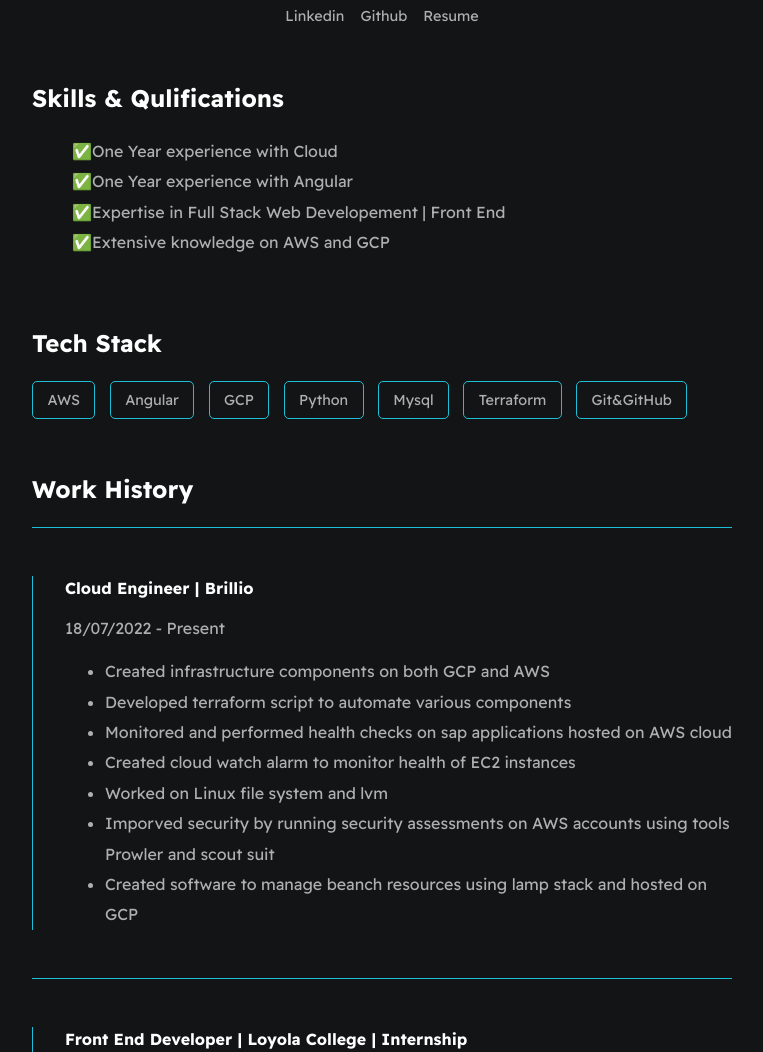
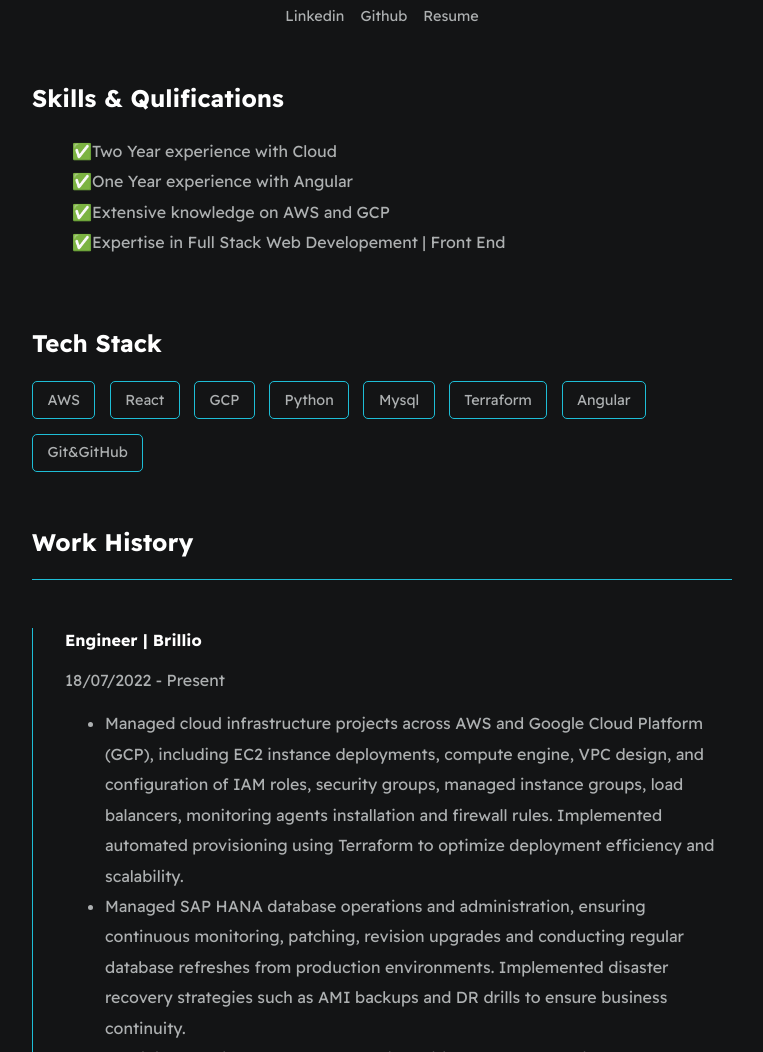
Before and after one commit to vijayabalaji-dev/my_resume, a plain HTML site: page index.html in a window 1280 px wide. Shown: the part 440-1492 px from the top of the page, without its empty margins (258-1021 px from the left). Drawn offline with Linux system fonts and the light colour scheme.

Commit message:
Update  v2 index.html

```diff
--- a/index.html
+++ b/index.html
@@ -15,7 +15,7 @@
       </div>
       <div>
         <h1 id="username">Vijayabalaji</h1>
-        <h2 id="bio">Cloud Engineer | <span style="color: var(--mainLinkColor);">Brillio</span></h2>
+        <h2 id="bio">Engineer | <span style="color: var(--mainLinkColor);">Brillio</span></h2>
         <h3 id="bio">I'm a passionate tech enthusiast who loves building sofware, exploring cloud technologies, indulging in music, and constantly seeking to expand my knowledge and embrace new tech innovations.</h3>
         <h4 id="email">jvijayabalaji03082002@gmail.com</h4>
       </div>
@@ -30,10 +30,11 @@
     <section class="section_page">
       <h2>Skills & Qulifications</h2>
       <ul id="Qualification_list">
-        <li>✅One Year experience with Cloud</li>
+        <li>✅Two Year experience with Cloud</li>
         <li>✅One Year experience with Angular</li>
+        <li>✅Extensive knowledge on AWS and GCP</li>
         <li>✅Expertise in Full Stack Web Developement | Front End </li>
-        <li>✅Extensive knowledge on AWS and GCP</li>
+
 
       </ul>
     </section>
@@ -45,7 +46,7 @@
           <span>AWS</span>
         </div>
         <div class="card">
-          <span>Angular</span>
+          <span>React</span>
         </div>
         <div class="card">
           <span>GCP</span>
@@ -59,6 +60,9 @@
           <div class="card">
             <span>Terraform</span>
           </div>
+        <div class="card">
+            <span>Angular</span>
+          </div>
           <div class="card">
             <span>Git&GitHub</span>
           </div>
@@ -69,16 +73,17 @@
       <h2>Work History</h2>
       <div class="line"></div>
       <div class="work_card">
-        <strong>Cloud Engineer | Brillio</strong>
+        <strong> Engineer | Brillio</strong>
         <p>18/07/2022 - Present</p>
         <ul>
-          <li>Created infrastructure components on both GCP and AWS</li>
-          <li>Developed terraform script to automate various components</li>
-          <li>Monitored and performed health checks on sap applications hosted on AWS cloud</li>
-          <li>Created cloud watch alarm to monitor health of EC2 instances </li>
-          <li>Worked on Linux file system and lvm</li>
-          <li>Imporved security by running security assessments on AWS accounts using tools Prowler and scout suit</li>
-          <li>Created software to manage beanch resources using lamp stack and hosted on GCP</li>
+          <li>Managed cloud infrastructure projects across AWS and Google Cloud Platform (GCP), including EC2 instance deployments, compute engine, VPC design, and configuration of IAM roles, security groups, managed instance groups, load balancers, monitoring agents installation and firewall rules. Implemented automated provisioning using Terraform to optimize deployment efficiency and scalability.</li>
+          <li>Managed SAP HANA database operations and administration, ensuring continuous monitoring, patching, revision upgrades and conducting regular database refreshes from production environments. Implemented disaster recovery strategies such as AMI backups and DR drills to ensure business continuity.</li>
+          <li>Administered Linux servers, performing critical tasks such as file system extensions, adding disks, configuring services, and developing custom scripts and cron jobs for proactive monitoring and connected with AWS CloudWatch and SNS to detect and resolve issues efficiently.</li>
+          <li>Monitored a diverse suite of SAP applications including HANA, PO (Process Orchestration), BOBJ (Business Objects), IES and other components, routers, and Sybase databases. Involved in upgrades, applied patches, and optimized performance to ensure high system reliability and data integrity.</li>
+          <li>Collaborated across teams to assess and implement robust security practices, conducting regular audits with tools like Prowler and ScoutSuite. Provided comprehensive recommendations to enhance infrastructure security and maintain compliance standards.</li>
+          <li>Utilized Jira and ServiceNow for streamlined incident management, ensuring effective issue resolution and communication with stakeholders.</li>
+          <li>Developed responsive web applications using React.js, integrating RESTful APIs to dynamically fetch and display data. Enhanced user interface components to optimize user interaction and experience.</li>
+          <li>Conducted various Proof of Concepts (PoCs) with GKE (Google Kubernetes Engine), Docker, Lambda functions, and Cloud Run, evaluating their feasibility and benefits for future deployment strategies.</li>
         </ul>
       </div>
       <div class="line"></div>
@@ -99,11 +104,11 @@
     <div class="section_page">
       <h2>Certifications</h2>
       <div class="project_card">
-        <div>AWS Cloud Practitioner</div>
+        <div>AWS Certified Cloud Practitioner</div>
       </div>
 
       <div class="project_card">
-        <div>Hashicorp Terraform Associate</div>
+        <div>Hashicorp Certified Terraform Associate</div>
       </div>
 
       <div class="project_card">
@@ -112,14 +117,18 @@
     </div>
     <section class="section_page">
       <h2>Awards</h2>
+      <div class="project_card">
+        <p>Group Excellence</p>
+      </div>
+
+      <div class="project_card">
+        <p>Bringing Smiles Star Volunteer</p>
+      </div>
 
       <div class="project_card">
         <p>Brillio Special Award on Winning GCP Quiz</p>
       </div>
 
-      <div class="project_card">
-        <p>Bringing Smiles Star Volunteer</p>
-      </div>
 
     </section>
 
@@ -155,6 +164,8 @@
         <h2>Courses Completed</h2>
         <div class="line"></div>
         <ul id="Qualification_list">
+            <li><span style="color: yellow;">&#10036;</span>The Complete 2024 Web Development Bootcamp</li>
+            <li><span style="color: yellow;">&#10036;</span>React JS- Complete Guide for Frontend Web Development</li>
             <li><span style="color: yellow;">&#10036;</span> 100 Days Of Python</li>
             <li><span style="color: yellow;">&#10036;</span> Angular - Complete Beginner's Guide 2023</li>
             <li><span style="color: yellow;">&#10036;</span> Programming Foundations with Javascript, HTML and CSS</li>
```
